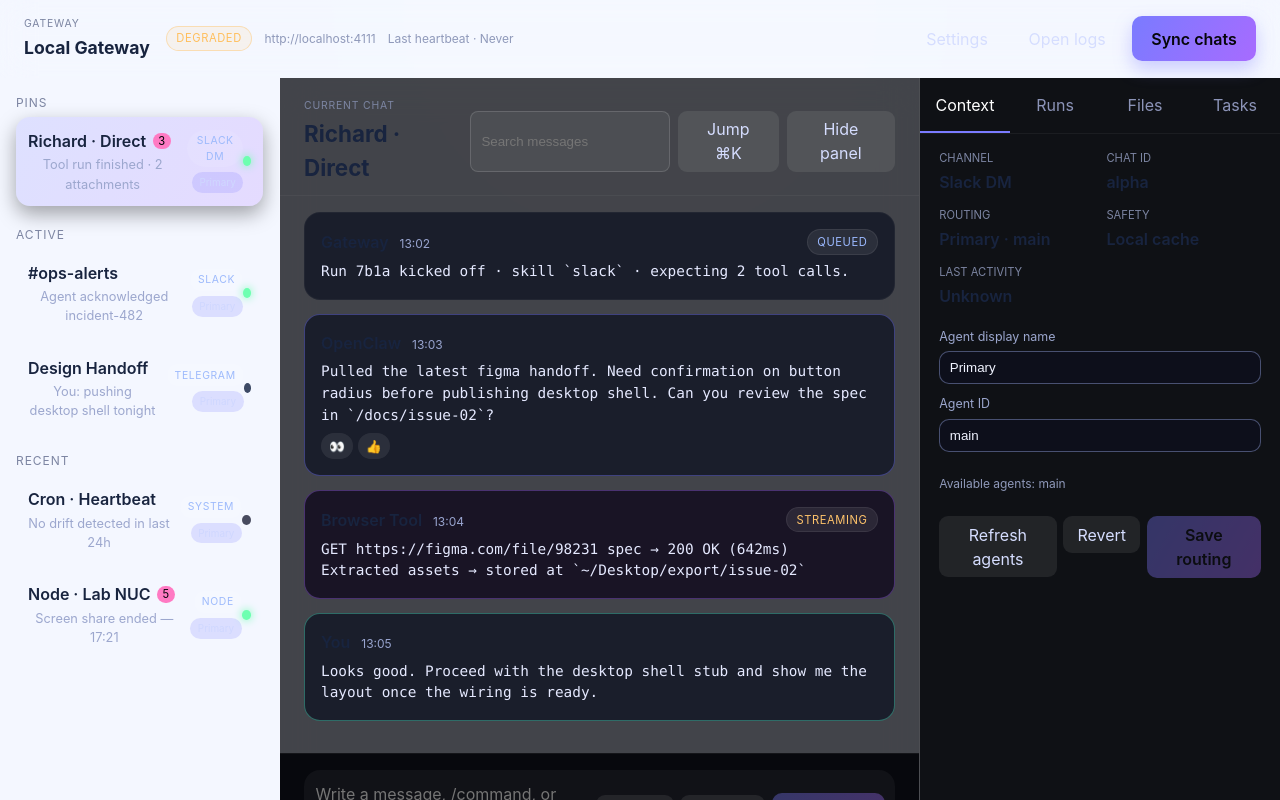
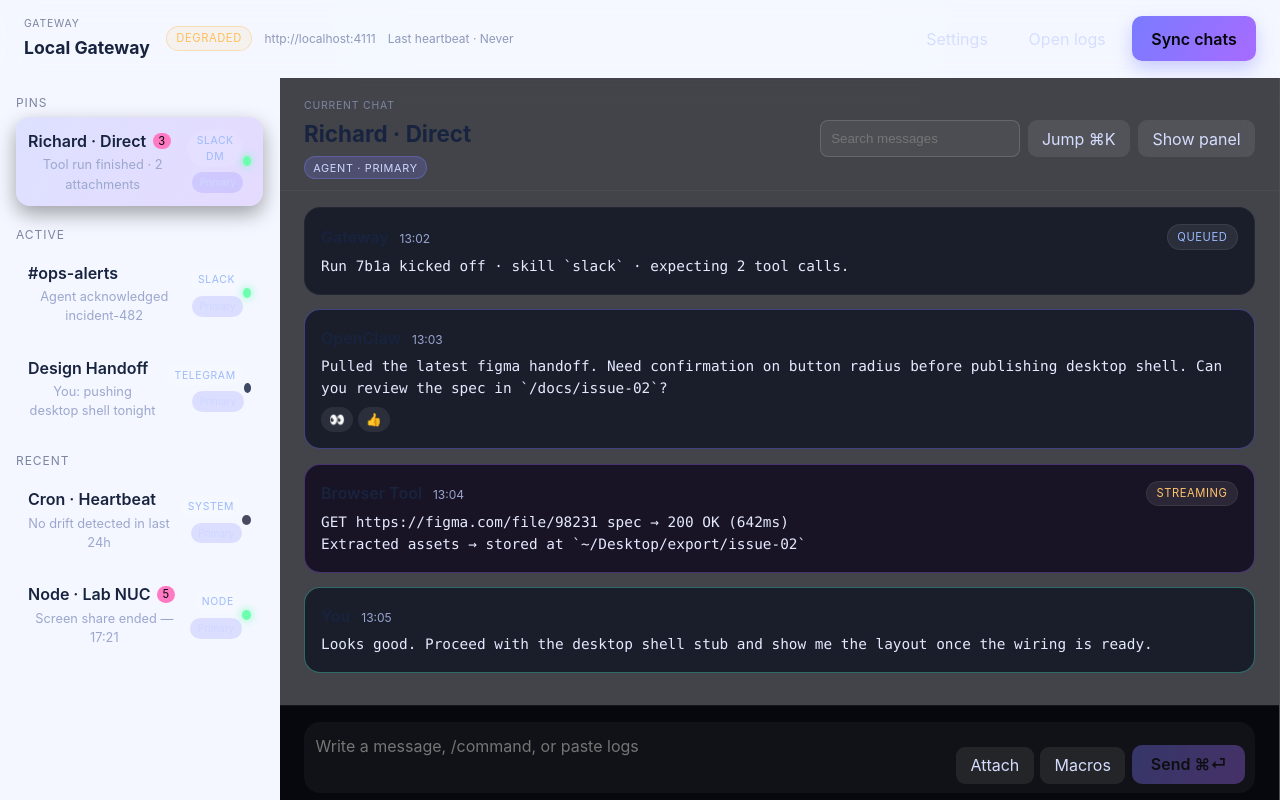
Before and after one commit to ispyinternet/openclaw-local-chat, a Svelte app: page / in a window 1280 px wide. Built offline with nearby package versions, Linux system fonts and the light colour scheme.

Commit message:
feat: default to focused chat layout with header agent badge

```diff
--- a/src/App.svelte
+++ b/src/App.svelte
@@ -74,7 +74,7 @@
   let highlightTimeout;
   let draftPersistTimer;
   let showSettings = false;
-  let sideRailOpen = true;
+  let sideRailOpen = false;
   let settingsSaving = false;
   let resettingData = false;
   let sendingMessage = false;
@@ -891,6 +891,9 @@
         <div>
           <p class="eyebrow">Current chat</p>
           <h2>{selectedSession?.name ?? 'Chat'}</h2>
+          <span class="header-agent-pill" title={`Agent: ${selectedSession?.agentId || 'main'}`}>
+            Agent · {selectedSession?.agentDisplayName || selectedSession?.agentId || 'Primary'}
+          </span>
         </div>
         <div class="timeline-actions">
           <input
--- a/src/app.css
+++ b/src/app.css
@@ -319,6 +319,19 @@ button.primary:disabled {
 .timeline-header h2 {
   margin: 0;
   font-size: 1.4rem;
+}
+
+.header-agent-pill {
+  display: inline-flex;
+  margin-top: 0.35rem;
+  font-size: 0.68rem;
+  text-transform: uppercase;
+  letter-spacing: 0.06em;
+  color: #cfd7ff;
+  background: rgba(122, 123, 255, 0.2);
+  border: 1px solid rgba(122, 123, 255, 0.35);
+  border-radius: 999px;
+  padding: 0.15rem 0.52rem;
 }
 
 .timeline-actions {
```
Also changed, not shown: 1 other file (tests, documents, lock files or other folders).
